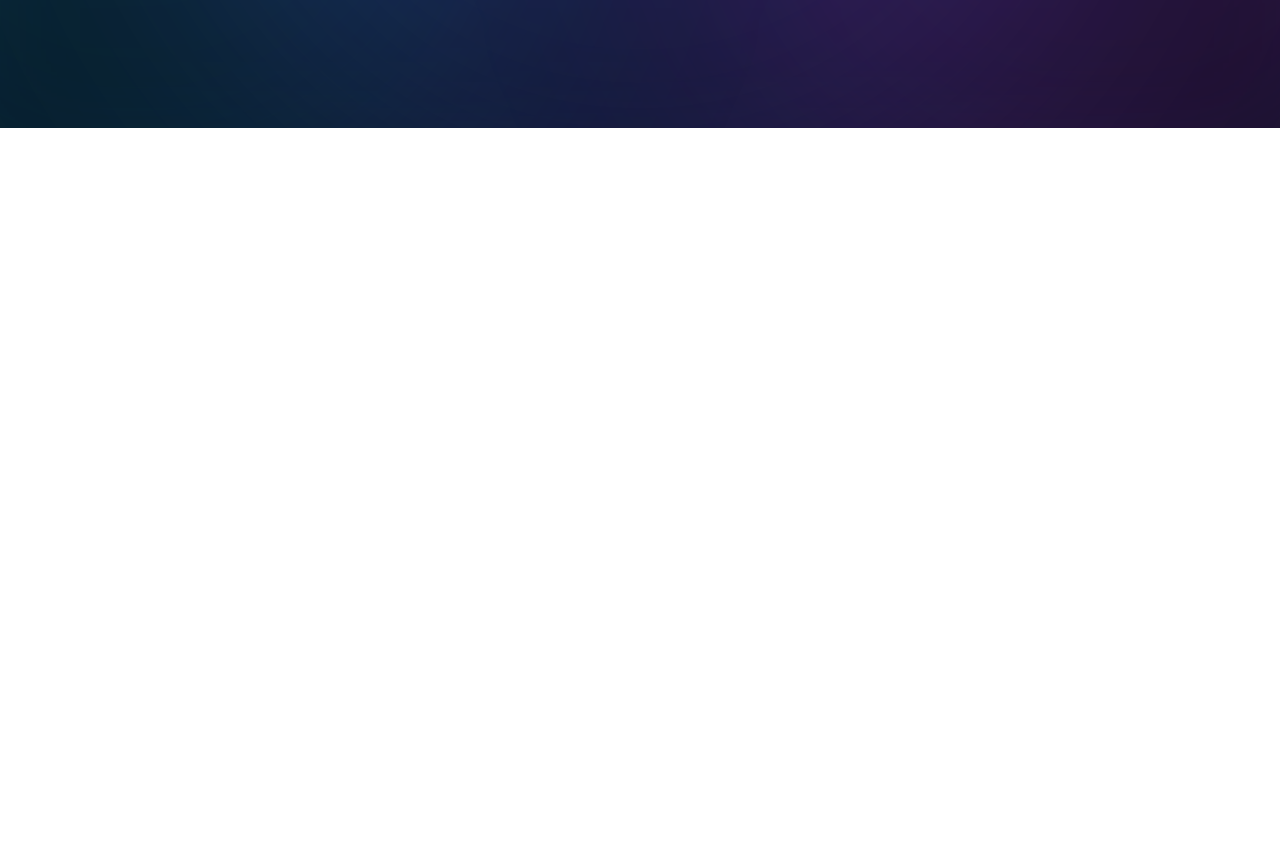
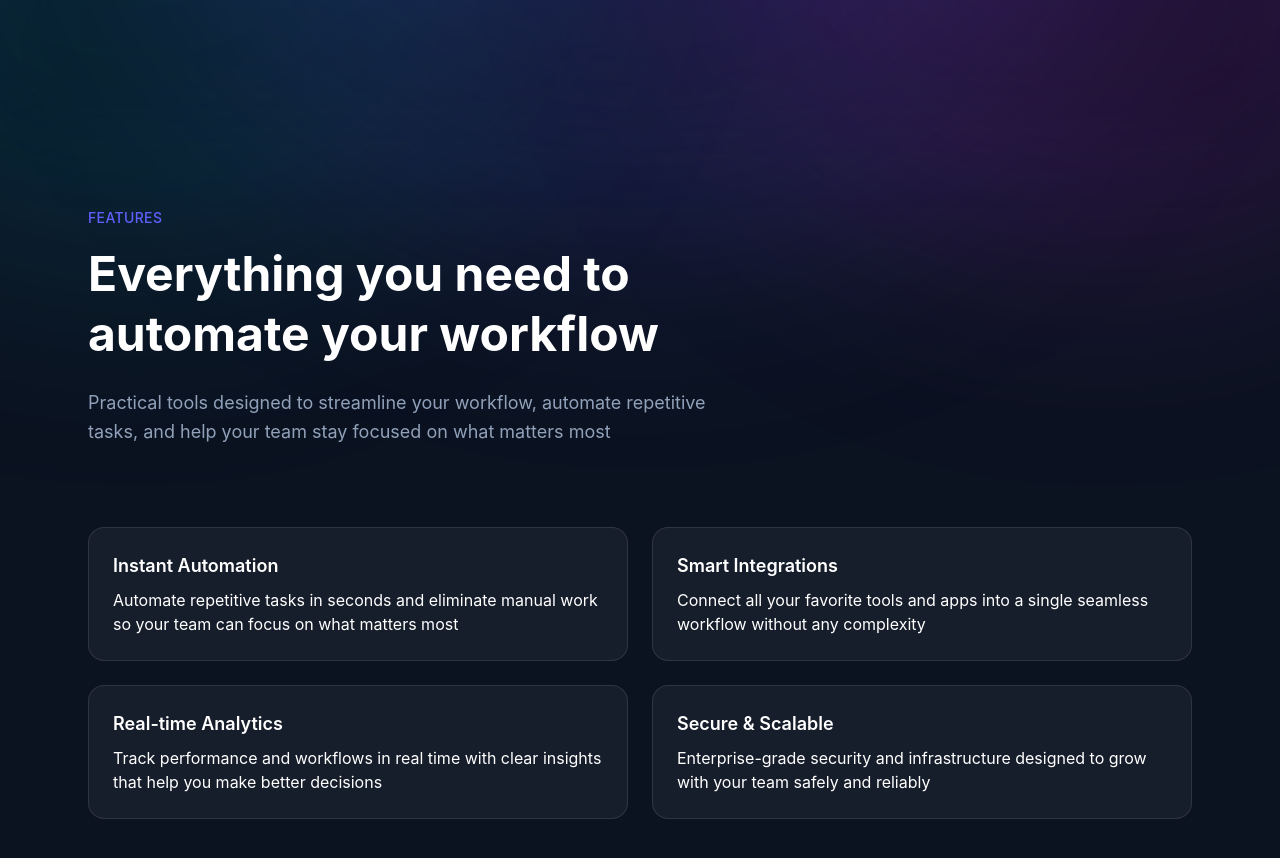
Before and after one commit to hala261/flow-ai, a Vue app: page / in a window 1280 px wide. Shown: the part 740-1598 px from the top of the page. Before the commit the page ends 868 px from the top, so only its background shows below. Built offline with nearby package versions, Linux system fonts and the light colour scheme.

Commit message:
add features section with initial UI and content

```diff
--- /dev/null
+++ b/src/components/FeaturesSection.vue
@@ -0,0 +1,33 @@
+<template>
+  <section class="relative overflow-hidden">
+    <div class="relative max-w-6xl mx-auto py-20 px-6">
+        <div class="max-w-2xl mb-20">
+            <p class="text-sm text-indigo-500 font-medium tracking-wide uppercase">Features</p>
+            <h2 class="mt-4 text-4xl md:text-5xl font-bold leading-tight">Everything you need to automate your workflow</h2>
+            <p class="mt-6 text-lg text-slate-400 leading-relaxed">Practical tools designed to streamline your workflow, automate repetitive tasks, and help your team stay focused on what matters most</p>
+        </div>
+
+        <div class="grid grid-cols-1 md:grid-cols-2 gap-6">
+            <div class="rounded-2xl border border-white/10 bg-white/5 p-6">
+                <h3 class="text-lg font-semibold">Instant Automation</h3>
+                <p class="mt-2">Automate repetitive tasks in seconds and eliminate manual work so your team can focus on what matters most</p>
+            </div>
+
+            <div class="rounded-2xl border border-white/10 bg-white/5 p-6">
+                <h3 class="text-lg font-semibold">Smart Integrations</h3>
+                <p class="mt-2">Connect all your favorite tools and apps into a single seamless workflow without any complexity</p>
+            </div>
+
+            <div class="rounded-2xl border border-white/10 bg-white/5 p-6">
+                <h3 class="text-lg font-semibold">Real-time Analytics</h3>
+                <p class="mt-2">Track performance and workflows in real time with clear insights that help you make better decisions</p>
+            </div>
+
+            <div class="rounded-2xl border border-white/10 bg-white/5 p-6">
+                <h3 class="text-lg font-semibold">Secure & Scalable</h3>
+                <p class="mt-2">Enterprise-grade security and infrastructure designed to grow with your team safely and reliably</p>
+            </div>
+        </div>
+    </div>
+  </section>
+</template>
--- a/src/pages/Home.vue
+++ b/src/pages/Home.vue
@@ -1,11 +1,13 @@
 <script setup>
 import Navbar from '@/components/Navbar.vue';
 import HeroSection from '@/components/HeroSection.vue';
+import FeaturesSection from '@/components/FeaturesSection.vue';
 </script>
 
 <template>
     <div class="relative bg-[#0b1220] text-white min-h-screen overflow-hidden">
         <Navbar />
         <HeroSection />
+        <FeaturesSection />
     </div>
 </template>
```
